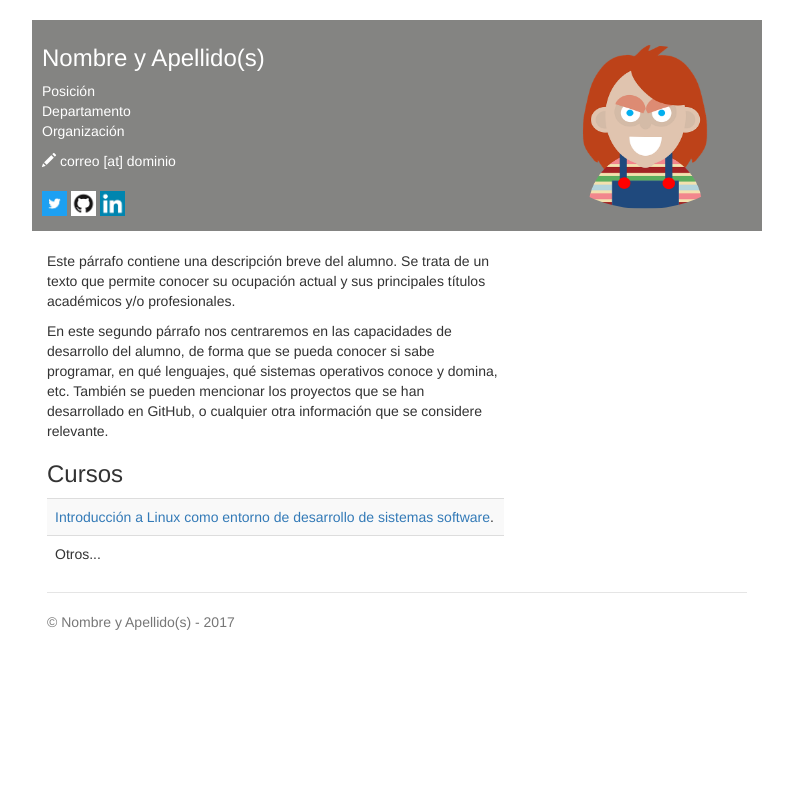
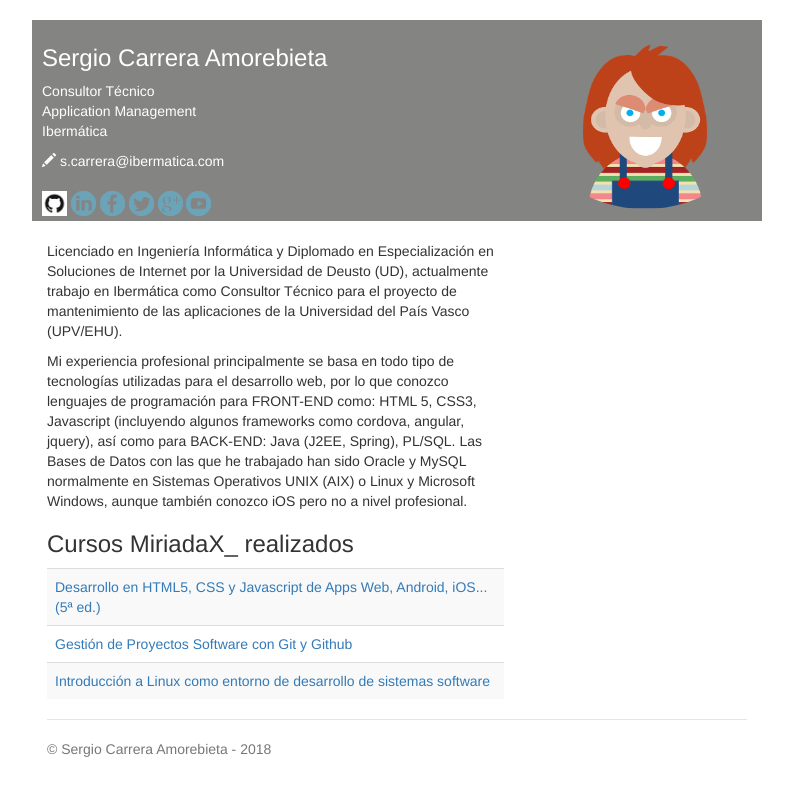
Before and after one commit to secarre/secarre.github.io, a plain HTML site: page index.html in a window 1280 px wide. Shown: the whole page, without its empty margins (243-1036 px from the left). Drawn offline with nearby package versions, Linux system fonts and the light colour scheme.

Commit message:
Versión para la entrega de mi sitio web

```diff
--- a/index.html
+++ b/index.html
@@ -4,11 +4,8 @@
   <head>
     <meta charset="utf-8">
     <meta name="description" content="Página de ejemplo del MOOC de LINUX - UPM.">
-    <!--Sustituir por los datos del alumno-->
-    <meta name="author" content="Nombre y Apellido(s)">
-
-    <!--Sustituir por los datos del alumno-->
-    <title>Nombre y Apellido(s)</title>
+    <meta name="author" content="Sergio Carrera Amorebieta">
+    <title>Sergio Carrera Amorebieta</title>
 
     <link href="css/bootstrap.min.css" rel="stylesheet">
     <link href="css/style.css" rel="stylesheet">
@@ -16,46 +13,44 @@
 
   <body>
     <div class="container header-bar">
-      <!--Sustituir por los datos del alumno-->
-      <h3>Nombre y Apellido(s) <span><img style="width: 214px; height: 164px;" class='img-circle' alt="Nombre y Apellido(s)" src="img/foto.png" align="right"></span></h3>
+      <h3>Sergio Carrera Amorebieta <span><img style="width: 214px; height: 164px;" class='img-circle' alt="Sergio Carrera Amorebieta" src="img/foto.png" align="right"></span></h3>
       <p>
-        <!--Sustituir por los datos del alumno-->
-        Posición<br>
-        Departamento<br>
-        Organización
+        Consultor T&eacute;cnico<br>
+        Application Management<br>
+        Iberm&aacute;tica
       </p>
       <address>
         <!--Sustituir por los datos del alumno-->
-        <span class='glyphicon glyphicon-pencil'></span> correo [at] dominio <br>
+        <span class='glyphicon glyphicon-pencil'></span> s.carrera@ibermatica.com <br>
       </address>
 
-      <!--Sustituir por los datos del alumno-->
-      <p><a href="http://twitter.com/usuario" target="blank"><img src="img/twitter-icon.jpg" width=25></a>
-      <!--Sustituir por los datos del alumno-->
-      <a href="http://github.com/usuario" target="blank"><img src="img/github-icon.png" width=25></a>
-      <!--Sustituir por los datos del alumno-->
-      <a href="https://es.linkedin.com/in/usuario" target="blank"><img src="img/linkedin-icon.png" width=25></a>
+      <a href="http://github.com/secarre" target="blank"><img src="img/github-icon.png" width=25></a>
+      <a href="https://www.linkedin.com/in/sergio-carrera-amorebieta-90467919" target="blank"><img src="img/linkedin.png" width=25></a>
+      <a href="https://www.facebook.com/Ibermatica" target="blank"><img src="img/face.png" width=25></a>
+      <a href="https://twitter.com/ibermaticagrupo" target="blank"><img src="img/twitter.png" width=25></a>
+      <a href="https://plus.google.com/+ibermatica" target="blank"><img src="img/googleplus.png" width=25></a>
+      <a href="https://www.youtube.com/user/ibermaticagrupo" target="blank"><img src="img/youtube.png" width=25></a>
     </div>
 
     <div class="container">
       <div class='row'>
         <div class='col-sm-8'>
           <br>
-          <p>Este párrafo contiene una descripción breve del alumno. Se trata de un texto que permite conocer su ocupación actual y sus principales títulos académicos y/o profesionales.  </p>
+          <p>Licenciado en Ingenier&iacute;a Inform&aacute;tica y Diplomado en Especializaci&oacute;n en Soluciones de Internet por la Universidad de Deusto (UD), actualmente trabajo en Iberm&aacute;tica como Consultor T&eacute;cnico para el proyecto de mantenimiento de las aplicaciones de la Universidad del Pa&iacute;s Vasco (UPV/EHU).  </p>
 
-          <p>En este segundo párrafo nos centraremos en las capacidades de desarrollo del alumno, de forma que se pueda conocer si sabe programar, en qué lenguajes, qué sistemas operativos conoce y domina, etc. También se pueden mencionar los proyectos que se han desarrollado en GitHub, o cualquier otra información que se considere relevante.</p>
+          <p>Mi experiencia profesional principalmente se basa en todo tipo de tecnolog&iacute;as utilizadas para el desarrollo web, por lo que conozco lenguajes de programación para FRONT-END como: HTML 5, CSS3, Javascript (incluyendo algunos frameworks como cordova, angular, jquery), as&iacute; como para BACK-END: Java (J2EE, Spring), PL/SQL. Las Bases de Datos con las que he trabajado han sido Oracle y MySQL normalmente en Sistemas Operativos UNIX (AIX) o Linux y Microsoft Windows, aunque tambi&eacute;n conozco iOS pero no a nivel profesional. </p>
 
-          <h3>Cursos</h3>
+          <h3>Cursos MiriadaX_ realizados</h3>
           <table class='table table-striped'>
-            <tr><td><a href="https://www.miriadax.net" target="blank">Introducción a Linux como entorno de desarrollo de sistemas software</a>.</td></tr>
-            <tr><td>Otros...</td></tr>
+            <tr><td><a href="https://miriadax.net/web/html5mooc_5ed" target="blank">Desarrollo en HTML5, CSS y Javascript de Apps Web, Android, iOS... (5ª ed.)</a></td></tr>
+            <tr><td><a href="https://miriadax.net/web/gitmooc" target="blank">Gesti&oacute;n de Proyectos Software con Git y Github</a></td></tr>
+            <tr><td><a href="https://miriadax.net/web/introduccion-a-linux-como-entorno-de-desarrollo-de-sistemas-software" target="blank">Introducci&oacute;n a Linux como entorno de desarrollo de sistemas software</a></td></tr>
           </table>
         </div>
       </div>
 
       <footer class="footer">
-        <!--Sustituir por los datos del alumno-->
-        <p>&copy; Nombre y Apellido(s) - 2017</p>
+        <p>&copy; Sergio Carrera Amorebieta - 2018</p>
       </footer>
 
     </div>
```
Also changed, not shown: img/face.png (added), img/googleplus.png (added), img/linkedin.png (added), img/twitter.png (added), img/youtube.png (added).
